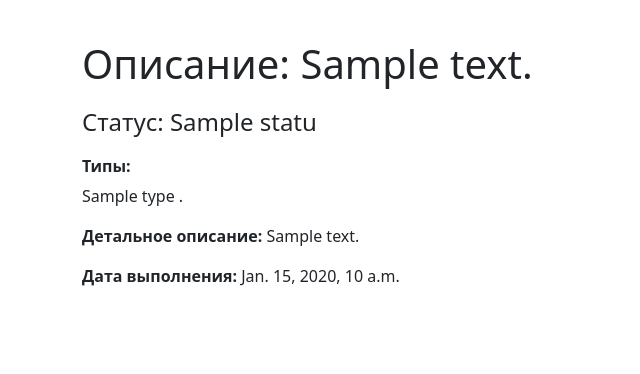
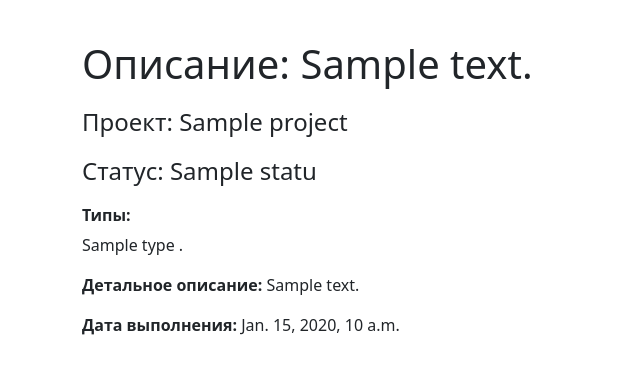
Before and after one commit to Kumushai/hwork57_issue_tracker, a Django app: page /todo/1/ in a window 1280 px wide. Shown: the part 56-430 px from the top of the page, without its empty margins (0-640 px from the left). Run offline with Django 4.2, Linux system fonts and the light colour scheme; tables that the repository leaves empty hold one stand-in row (values such as "Sample post"); parts of the project's set-up code (start-up, migrations or seed data) failed here and were passed over.

Commit message:
Связала проект с задачей, добавила проект в форму и детальную страницу.

```diff
--- a/webapp/admin.py
+++ b/webapp/admin.py
@@ -9,14 +9,14 @@ admin.site.register(Project)
 
 
 class TodoAdmin(admin.ModelAdmin):
-    list_display = ['id', 'content', 'status', 'display_types']
+    list_display = ['id', 'content', 'status', 'display_types', 'project']
     list_display_links = ['id', 'content']
     list_filter = ['created_at']
     search_fields = ['content', 'status', 'types']
-    fields = ['content', 'status', 'details', 'types', 'projects']
+    fields = ['content', 'status', 'details', 'types', 'project']
 
     def display_types(self, obj):
-        return ", ".join([type.name for type in obj.types.all()])
+        return ", ".join([todo_type.name for todo_type in obj.types.all()])
 
     display_types.short_description = 'Types'
 
--- a/webapp/forms.py
+++ b/webapp/forms.py
@@ -10,7 +10,7 @@ class TodoForm(forms.ModelForm):
 
     class Meta:
         model = Todo
-        fields = ["content", "status", "details", "types"]
+        fields = ["content", "status", "details", "types", "project"]
         widgets = {"details": widgets.Textarea(attrs={"cols": 30, "rows": 7}),
                    "types": widgets.CheckboxSelectMultiple()}
         error_messages = {"title": {"required": "Поле обязательное"}}
--- a/webapp/models.py
+++ b/webapp/models.py
@@ -15,7 +15,7 @@ class Todo(AbstractModel):
     status = models.ForeignKey('webapp.Status', related_name='status', null=True, blank=True, on_delete=models.PROTECT,
                                 verbose_name='Статус')
     types = models.ManyToManyField('webapp.Type', related_name='types', blank=True)
-    projects = models.ForeignKey('webapp.Project', related_name='project', default='1', verbose_name='Проект',
+    project = models.ForeignKey('webapp.Project', related_name='project', default='1', verbose_name='Проект',
                                  on_delete=models.PROTECT)
 
     def __str__(self):
@@ -56,3 +56,11 @@ class Project(models.Model):
     description = models.TextField(max_length=2000, verbose_name='Описание')
     start_date = models.DateField(verbose_name='Дата начала')
     end_date = models.DateField(verbose_name='Дата окончания', blank=True, null=True)
+
+    def __str__(self):
+        return self.title
+
+    class Meta:
+        db_table = 'project'
+        verbose_name = 'Проект'
+        verbose_name_plural = 'Проекты'
--- a/webapp/templates/todo.html
+++ b/webapp/templates/todo.html
@@ -16,6 +16,7 @@
 {% block content %}
 <div>
     <h1 style="margin-top: 40px">Описание: {{ todo.content }}</h1>
+    <h4 style="margin-top: 20px">Проект: {{ todo.project }}</h4>
     <h4 style="margin-top: 20px">Статус: {{ todo.status }}</h4>
     <h6 style="margin-top: 20px"><b>Типы:</b></h6>
     <p>
```
Also changed, not shown: webapp/migrations/0006_alter_project_options_rename_projects_todo_project_and_more.py (added).
